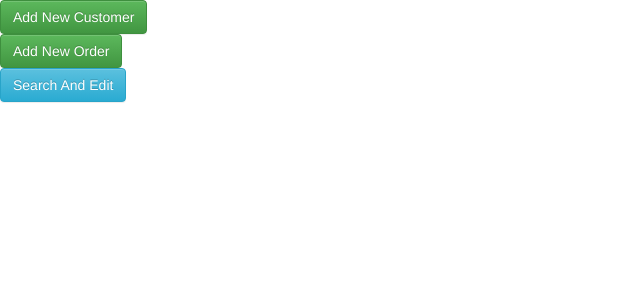
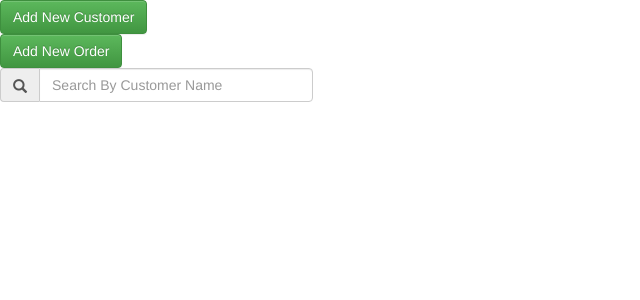
Before and after one commit to shawncxc/dispatchr_minihack, a Node server app: page / in a window 1280 px wide. Shown: the part 80-380 px from the top of the page, without its empty margins (0-640 px from the left). Run offline with Node 20, Linux system fonts and the light colour scheme; data that the repository does not hold is empty; some libraries are stand-ins or nearby versions.

Commit message:
search function added

```diff
--- a/public/js/CartApp.js
+++ b/public/js/CartApp.js
@@ -1,4 +1,4 @@
-var app = angular.module('cartApp', []);
+var app = angular.module('cartApp', ['CustomFilter']);
 
 app.controller('MainCtrl', function($scope, $http){
 	console.log("into the MainCtrl");
--- /dev/null
+++ b/public/js/CustomFilter.js
@@ -0,0 +1,15 @@
+angular.module("CustomFilter", [])
+	.filter('searchByCustomer', function(){
+		console.log("into the customfilter");
+		return function(customers, target){
+			var result = [];
+			for(var i = 0; i < customers.length; i++){
+				if(customers[i].CustomerUsername == target ||
+					target == null ||
+					target == ""){
+					result.push(customers[i]);
+				}
+			}
+			return result;
+		};
+	});
--- a/views/layout.jade
+++ b/views/layout.jade
@@ -9,3 +9,4 @@ script(src="https://ajax.googleapis.com/ajax/libs/jquery/1.11.3/jquery.min.js")
 link(rel="stylesheet" href="style.css")
 script(type="text/javascript", src="CartApp.js")
 script(type="text/javascript", src="UserExp.js")
+script(type="text/javascript", src="CustomFilter.js")
--- a/views/main.jade
+++ b/views/main.jade
@@ -13,10 +13,12 @@ html(lang="en", ng-app="cartApp")
           button(class="btn btn-success", data-toggle="modal", data-target="#newOrdForm")
             | Add New Order
         div(class="row")
-          button(class="btn btn-info")
-            | Search And Edit
+          div(class="input-group input-group")
+            span(class="input-group-addon", id="sizing-addon1")
+              span(class="glyphicon glyphicon-search")
+            input#searchCustomer(ng-model="searchCustomer", type="text", class="form-control", placeholder="Search By Customer Name", aria-describedby="sizing-addon1")
       div(class="col-xs-9 col-sm-9 col-md-9 col-lg-9")
-        div(ng-repeat="customer in allRecords")
+        div(ng-repeat="customer in allRecords | searchByCustomer:searchCustomer")
           | {{customer.CustomerUsername}}
           button(ng-click="editCustomerData(customer.CustomerUsername)", class="btn btn-warning", ng-hide="showCustomerInfo == customer.CustomerUsername")
             | Edit Customer Data
```
